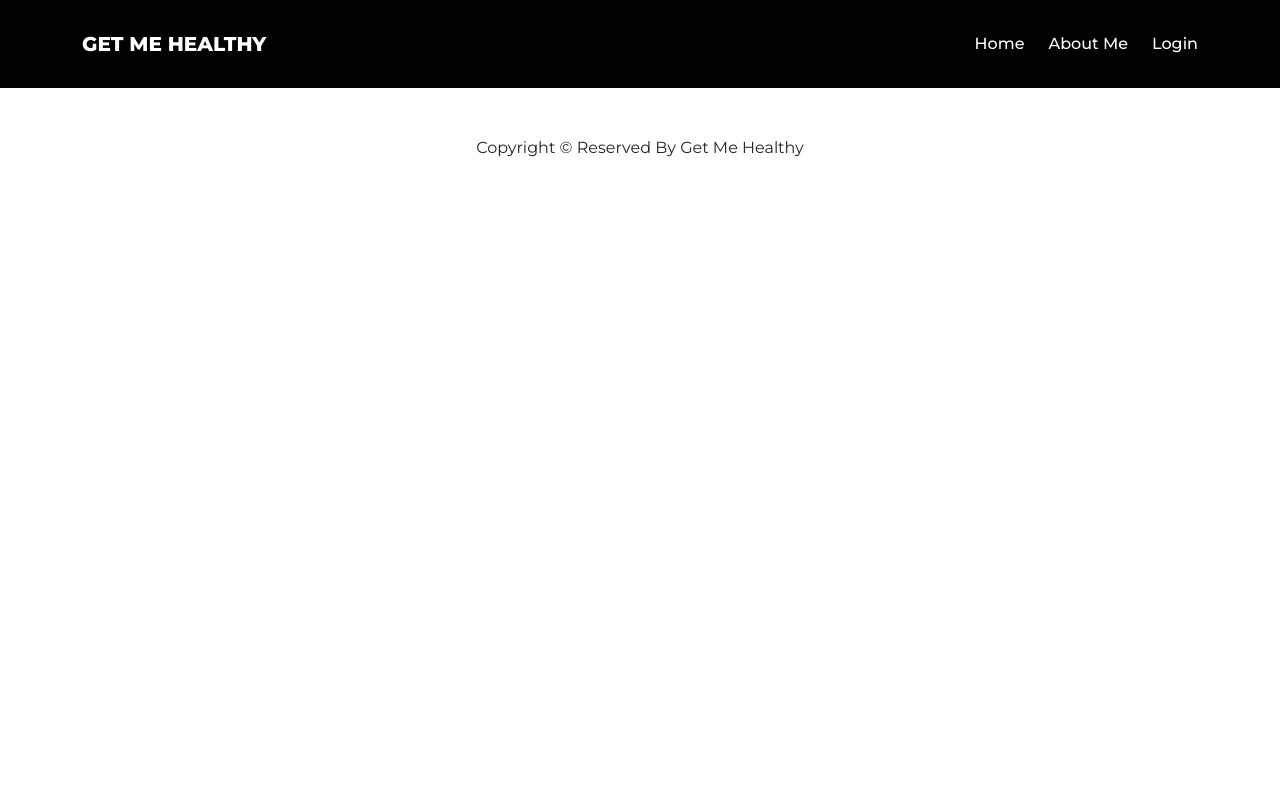
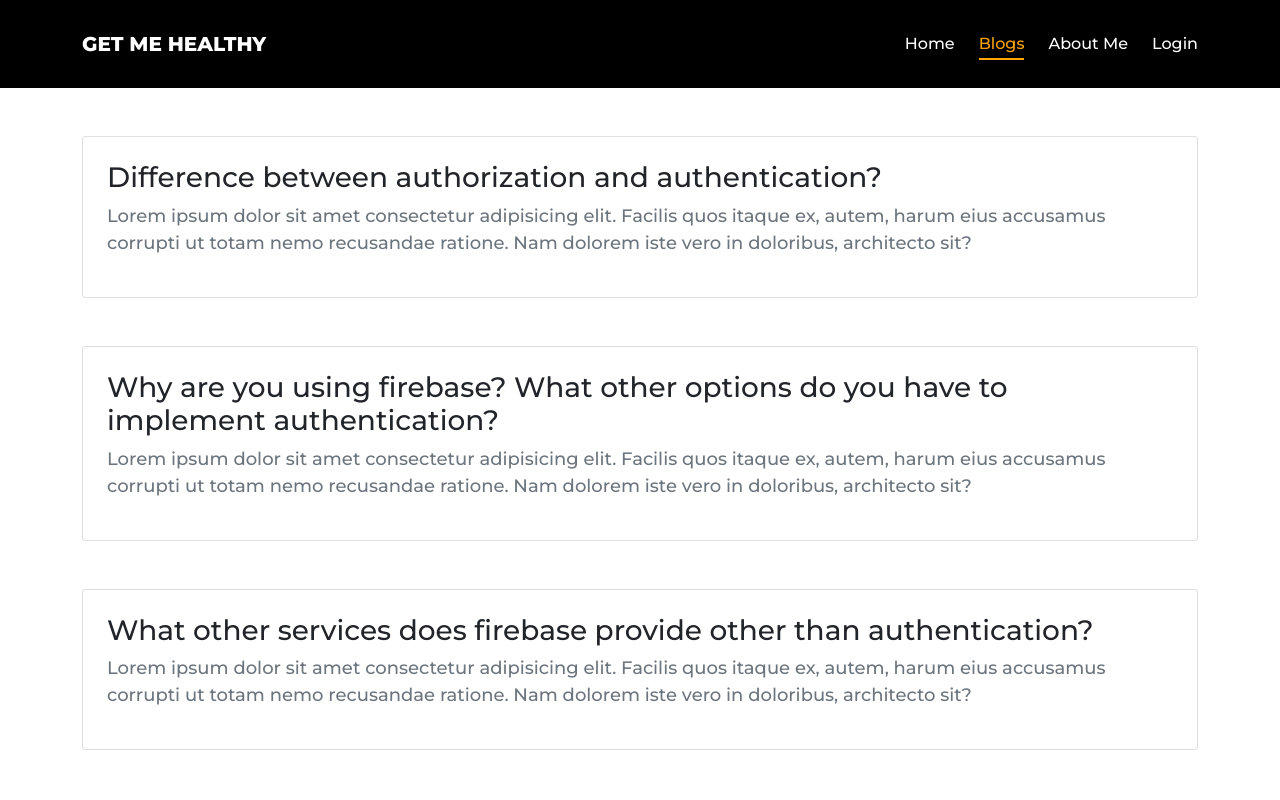
Before and after one commit to azalamin/get-me-healthy, a React (Create React App) app: page /blogs in a window 1280 px wide. Shown: the top 800 px of the page. Built offline with nearby package versions, Linux system fonts and the light colour scheme; no server answers.

Commit message:
404 error page done

```diff
--- a/package.json
+++ b/package.json
@@ -14,6 +14,7 @@
     "react-firebase-hooks": "^5.0.3",
     "react-router-dom": "^6.3.0",
     "react-scripts": "5.0.1",
+    "react-toastify": "^8.2.0",
     "web-vitals": "^2.1.4"
   },
   "scripts": {
--- a/src/App.js
+++ b/src/App.js
@@ -1,11 +1,13 @@
 import { Route, Routes } from 'react-router-dom';
 import './App.css';
 import About from './components/About/About';
+import Blogs from './components/Blogs/Blogs';
 import Checkout from './components/Checkout/Checkout';
 import Footer from './components/Footer/Footer';
 import Header from './components/Header/Header';
 import Home from './components/Home/Home';
 import Login from './components/Login/Login';
+import NotFound from './components/NotFound/NotFound';
 import Register from './components/Register/Register';
 import RequireAuth from './components/RequireAuth/RequireAuth';
 
@@ -19,6 +21,7 @@ function App() {
         <Route path="/login" element={<Login />} />
         <Route path="/register" element={<Register />} />
         <Route path="/about" element={<About />} />
+        <Route path="/blogs" element={<Blogs />} />
         <Route
           path="/checkout"
           element={
@@ -27,6 +30,7 @@ function App() {
             </RequireAuth>
           }
         />
+        <Route path="*" element={<NotFound />} />
       </Routes>
       <Footer></Footer>
     </div>
--- a/src/Loading/Loading.js
+++ b/src/Loading/Loading.js
@@ -2,8 +2,8 @@ import React from 'react';
 
 const Loading = () => {
     return (
-        <div className='text-center py-5 my-5 container'>
-            <h3>Loading.....</h3>
+        <div className='text-center py-5 my-5 container vh-100'>
+            <h3 className='mt-5'>Loading.....</h3>
         </div>
     );
 };
--- /dev/null
+++ b/src/components/Blogs/Blogs.js
@@ -0,0 +1,51 @@
+import React from 'react';
+
+const Blogs = () => {
+    return (
+      <div className="container py-5">
+        <div className="card p-4 mb-5">
+          <h3>Difference between authorization and authentication?</h3>
+          <p
+            style={{ fontWeight: "500", fontSize: "18px" }}
+            className="text-muted"
+          >
+            Lorem ipsum dolor sit amet consectetur adipisicing elit. Facilis
+            quos itaque ex, autem, harum eius accusamus corrupti ut totam nemo
+            recusandae ratione. Nam dolorem iste vero in doloribus, architecto
+            sit?
+          </p>
+        </div>
+        <div className="card p-4 mb-5">
+          <h3>
+            Why are you using firebase? What other options do you have to
+            implement authentication?
+          </h3>
+          <p
+            style={{ fontWeight: "500", fontSize: "18px" }}
+            className="text-muted"
+          >
+            Lorem ipsum dolor sit amet consectetur adipisicing elit. Facilis
+            quos itaque ex, autem, harum eius accusamus corrupti ut totam nemo
+            recusandae ratione. Nam dolorem iste vero in doloribus, architecto
+            sit?
+          </p>
+        </div>
+        <div className="card p-4 mb-5">
+          <h3>
+            What other services does firebase provide other than authentication?
+          </h3>
+          <p
+            style={{ fontWeight: "500", fontSize: "18px" }}
+            className="text-muted"
+          >
+            Lorem ipsum dolor sit amet consectetur adipisicing elit. Facilis
+            quos itaque ex, autem, harum eius accusamus corrupti ut totam nemo
+            recusandae ratione. Nam dolorem iste vero in doloribus, architecto
+            sit?
+          </p>
+        </div>
+      </div>
+    );
+};
+
+export default Blogs;
--- a/src/components/Header/Header.js
+++ b/src/components/Header/Header.js
@@ -11,10 +11,9 @@ const Header = () => {
   const [user, loading, error] = useAuthState(auth);
   const navigate = useNavigate();
   const logout = () => {
-    signOut(auth)
-    .then(() => {
-        navigate('/login')
-    })
+    signOut(auth).then(() => {
+      navigate("/login");
+    });
   };
 
   return (
@@ -32,7 +31,16 @@ const Header = () => {
             <CustomLink className="text-decoration-none ms-lg-4 n-link" to="/">
               Home
             </CustomLink>
-            <CustomLink className="text-decoration-none ms-lg-4 n-link" to="/about">
+            <CustomLink
+              className="text-decoration-none ms-lg-4 n-link"
+              to="/blogs"
+            >
+              Blogs
+            </CustomLink>
+            <CustomLink
+              className="text-decoration-none ms-lg-4 n-link"
+              to="/about"
+            >
               About Me
             </CustomLink>
             {user?.uid ? (
@@ -44,7 +52,10 @@ const Header = () => {
                 Sign Out
               </span>
             ) : (
-              <CustomLink className="text-decoration-none ms-lg-4 n-link" to="/login">
+              <CustomLink
+                className="text-decoration-none ms-lg-4 n-link"
+                to="/login"
+              >
                 Login
               </CustomLink>
             )}
--- a/src/components/Login/Login.css
+++ b/src/components/Login/Login.css
@@ -143,6 +143,10 @@
 .valid-feedback {
   color: #2acc80;
 }
+.forget-btn {
+  color: orange !important;
+  cursor: pointer;
+}
 
 @media (max-width: 576px) {
   .form-items {
--- a/src/components/Login/Login.js
+++ b/src/components/Login/Login.js
@@ -1,15 +1,25 @@
 import React, { useEffect, useState } from "react";
-import { useSignInWithEmailAndPassword } from "react-firebase-hooks/auth";
+import {
+  useSendPasswordResetEmail,
+  useSignInWithEmailAndPassword
+} from "react-firebase-hooks/auth";
 import { Link, useLocation, useNavigate } from "react-router-dom";
+import { toast, ToastContainer } from "react-toastify";
+import "react-toastify/dist/ReactToastify.css";
 import auth from "../../firebase.init";
+import Loading from "../../Loading/Loading";
 import SocialSignIn from "../SocialSignIn/SocialSignIn";
 import "./Login.css";
+
 
 const Login = () => {
   const [email, setEmail] = useState("");
   const [password, setPassword] = useState("");
   const [signInWithEmailAndPassword, user, loading, error] =
     useSignInWithEmailAndPassword(auth);
+  const [sendPasswordResetEmail, sending, sendingError] =
+    useSendPasswordResetEmail(auth);
+
   const navigate = useNavigate();
   const location = useLocation();
   const from = location?.state?.from?.pathname || "/";
@@ -33,8 +43,22 @@ const Login = () => {
     signInWithEmailAndPassword(email, password);
   };
 
+  const handleResetPassword = async () => {
+    if (email) {
+      await sendPasswordResetEmail(email);
+      toast(sendingError?.message);
+    }
+  }
+
+  if (sending) {
+    return <Loading></Loading>
+  }
+
   return (
     <>
+      {loading ? (
+        <Loading />
+      ) : (
         <div className="form-body">
           <div className="row">
             <div className="form-holder">
@@ -52,11 +76,14 @@ const Login = () => {
                         onBlur={handleEmailBlur}
                         required
                       />
-                    <div className="valid-feedback">Email field is valid!</div>
+                      <div className="valid-feedback">
+                        Email field is valid!
+                      </div>
                       <div className="invalid-feedback">
                         Email field cannot be blank!
                       </div>
                     </div>
+                    <ToastContainer />
                     <div className="col-md-12">
                       <input
                         className="form-control"
@@ -73,7 +100,12 @@ const Login = () => {
                         Password field cannot be blank!
                       </div>
                     </div>
-
+                    <p
+                      onClick={handleResetPassword}
+                      className="my-3 forget-btn"
+                    >
+                      Forgotten password?
+                    </p>
                     <div className="form-button mt-3">
                       <button
                         id="submit"
@@ -100,6 +132,7 @@ const Login = () => {
             </div>
           </div>
         </div>
+      )}
     </>
   );
 };
--- /dev/null
+++ b/src/components/NotFound/NotFound.js
@@ -0,0 +1,21 @@
+import React from 'react';
+import notFound from '../../images/not-found.png';
+import './NotFound.css';
+
+const NotFound = () => {
+    return (
+      <div className="container py-5 mt-4">
+        <div className="row justify-content-center align-items-center">
+          <div className="col-6">
+            <img className='img-fluid' src={notFound} alt="" />
+          </div>
+          <div className="col-6">
+              <h1 className='text-danger'>404</h1>
+              <h1 className='text-danger'>Page Not Found......</h1>
+          </div>
+        </div>
+      </div>
+    );
+};
+
+export default NotFound;
```
Also changed, not shown: src/components/Footer/Footer.js (+5 -3 lines), src/components/NotFound/NotFound.css (added), src/images/not-found.png (added), 1 other file (tests, documents, lock files or other folders). Lines whose indentation alone changed are shown as unchanged.
